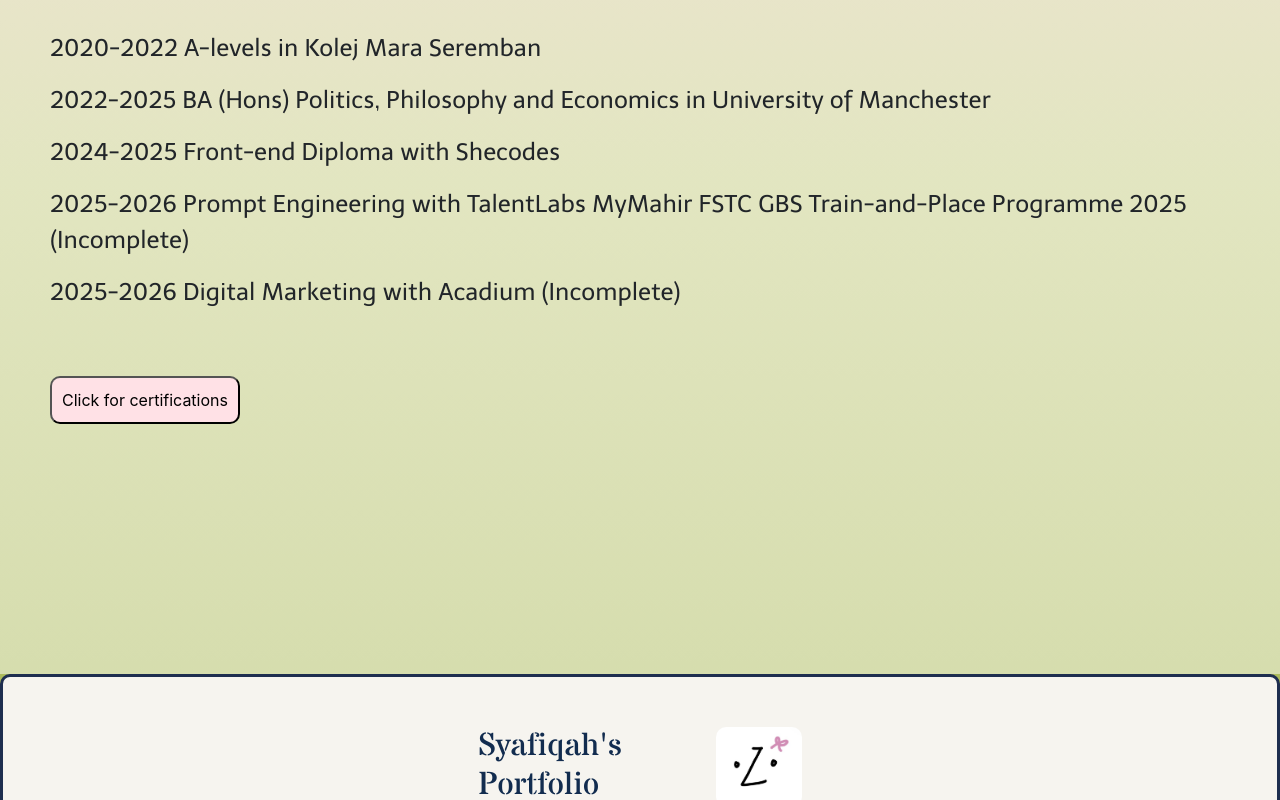
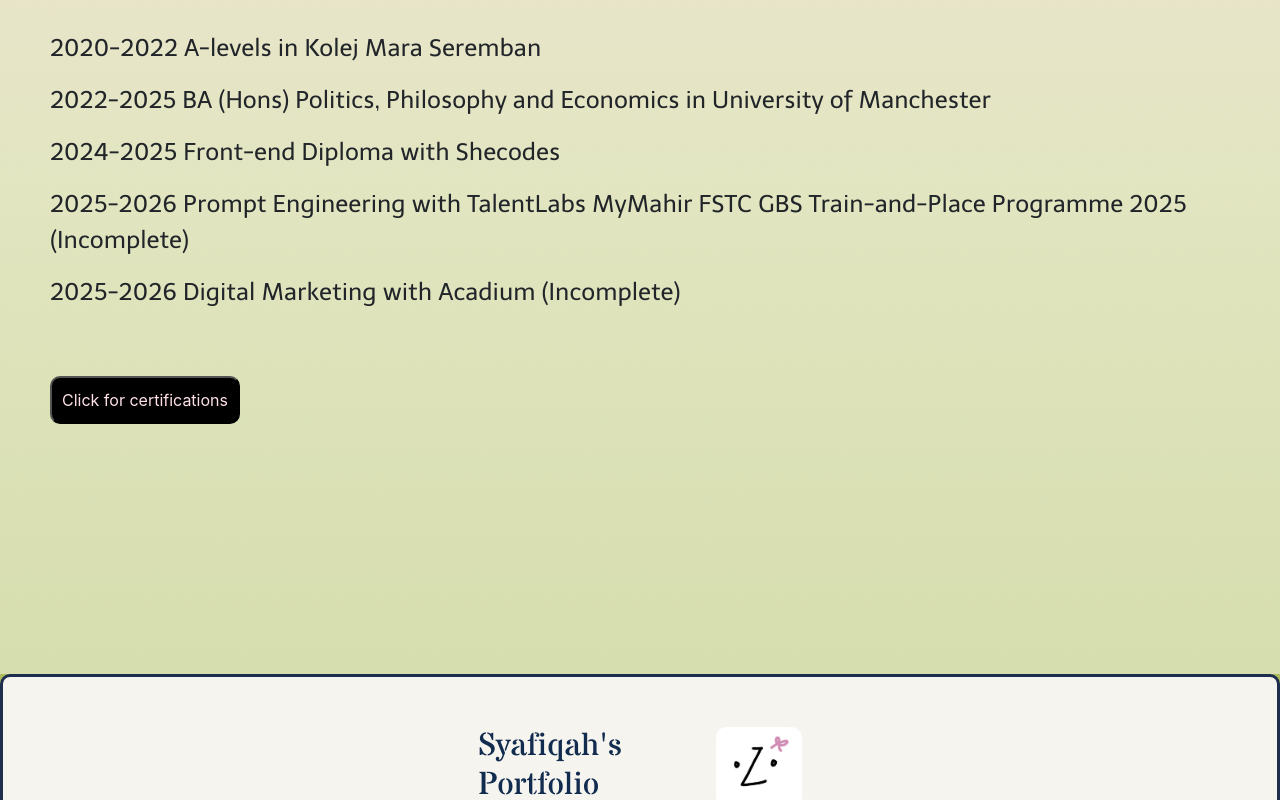
Before and after one commit to cosylily/website-portfolio, a React (Create React App) app: page / in a window 1280 px wide. In both pictures the pointer is over the button "Click for certifications". Shown: the part 3495-4295 px from the top of the page. Built offline with nearby package versions, Linux system fonts and the light colour scheme.

Commit message:
udpate app.css
certbutton update hover

```diff
--- a/src/App.css
+++ b/src/App.css
@@ -205,6 +205,12 @@ p {
   padding: 10px;
   border-radius: 10px;
   background-color: #ffe1e6;
+  border-color: #ffe1e6;
+}
+.certbutton:hover {
+  color: #ffe1e6;
+  background-color: black;
+  border-color: black;
 }
 footer {
   border: 1px solid black;
```
